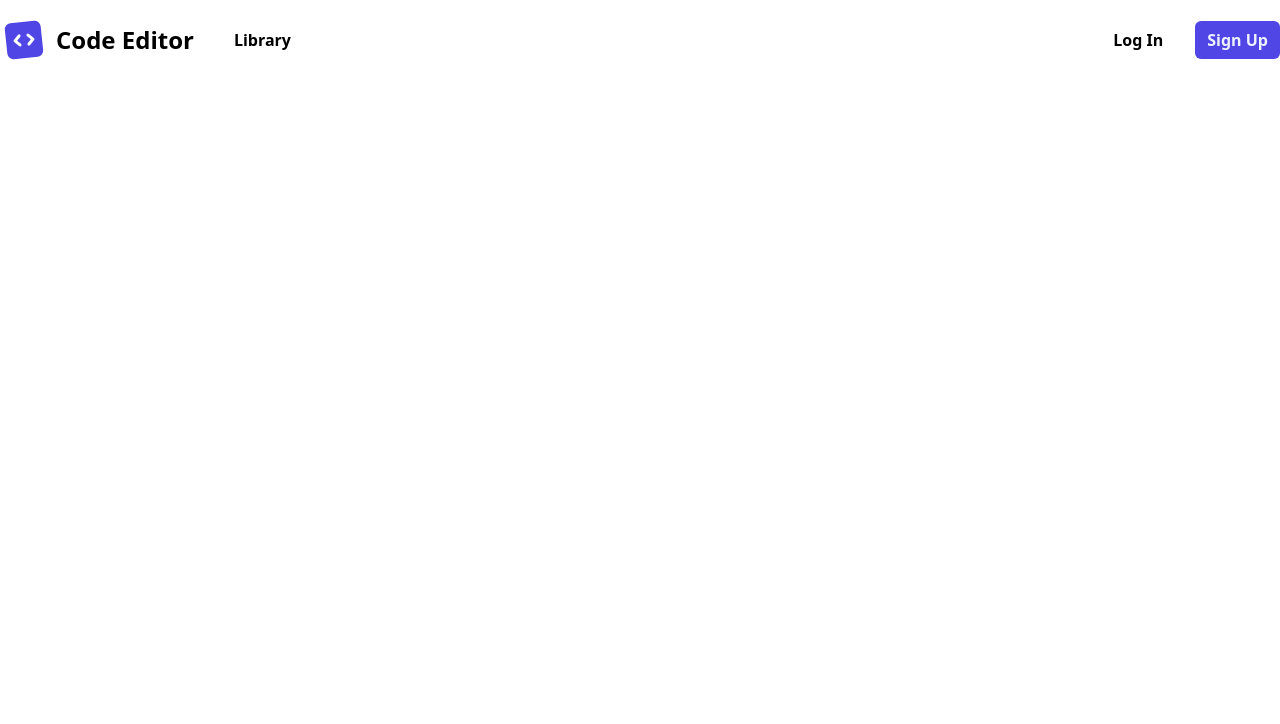
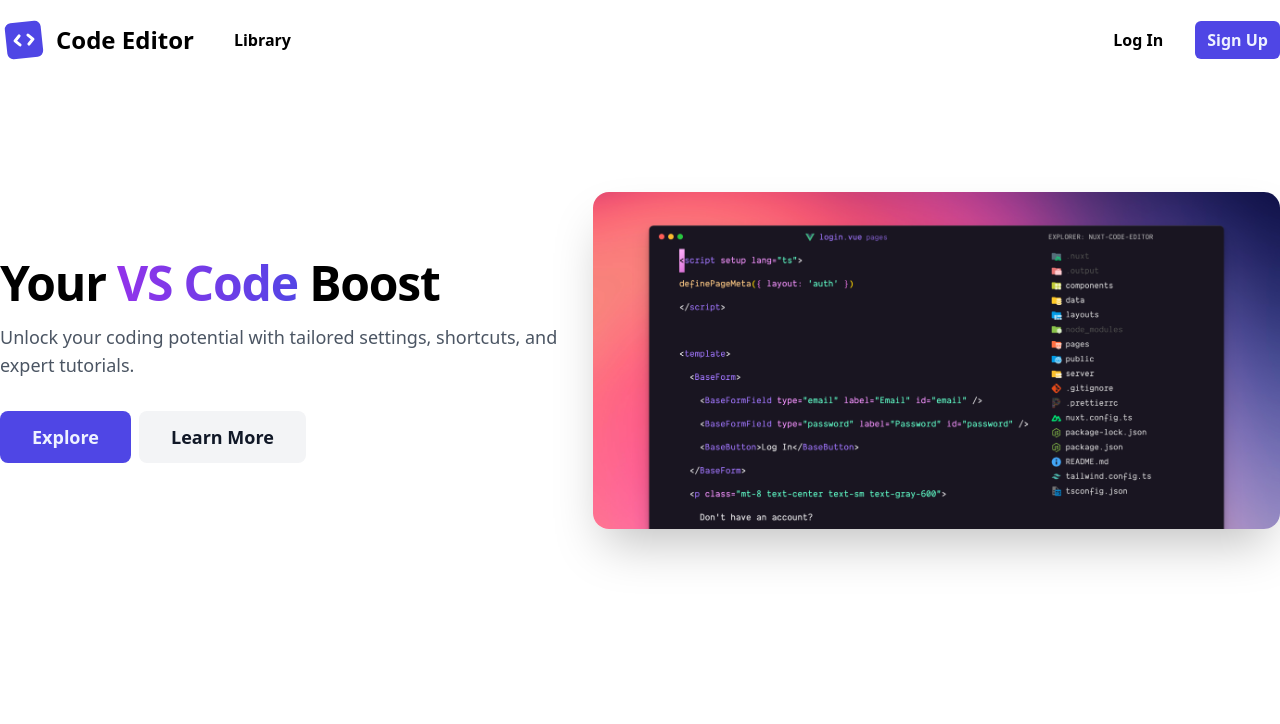
Before and after one commit to anykate/twcss-1, a plain HTML site: page index.html in a window 1280 px wide. Drawn offline with nearby package versions, Linux system fonts and the light colour scheme.

Commit message:
Hero Section

```diff
--- a/index.html
+++ b/index.html
@@ -4,7 +4,7 @@
     <meta charset="UTF-8" />
     <meta name="viewport" content="width=device-width, initial-scale=1.0" />
     <script src="https://cdn.tailwindcss.com"></script>
-    <title>Document</title>
+    <title>TW Demo</title>
   </head>
   <body>
     <header class="py-4">
@@ -46,5 +46,47 @@
         </nav>
       </div>
     </header>
+    <main>
+      <section class="pt-28 pb-48">
+        <div class="container mx-auto flex items-center space-x-8">
+          <div class="flex flex-col justify-center">
+            <h1 class="text-5xl font-black tracking-tight">
+              Your
+              <span
+                class="bg-gradient-to-r from-purple-600 to-indigo-600 bg-clip-text text-transparent"
+              >
+                VS Code
+              </span>
+              Boost
+            </h1>
+            <p class="mt-4 text-lg text-gray-600">
+              Unlock your coding potential with tailored settings, shortcuts,
+              and expert tutorials.
+            </p>
+            <div class="mt-8 flex items-center space-x-2">
+              <a
+                href="#"
+                class="px-8 py-3 text-lg font-semibold rounded-lg bg-indigo-600 text-indigo-50 hover:bg-indigo-700"
+              >
+                Explore
+              </a>
+              <a
+                href="#features"
+                class="px-8 py-3 text-lg font-semibold rounded-lg bg-gray-100 text-gray-900 hover:bg-gray-200"
+              >
+                Learn More
+              </a>
+            </div>
+          </div>
+          <div class="w-2/3">
+            <img
+              src="./editor.png"
+              alt="Editor UI"
+              class="rounded-2xl shadow-2xl"
+            />
+          </div>
+        </div>
+      </section>
+    </main>
   </body>
 </html>
```
Also changed, not shown: editor.png (added), 1 other file.
